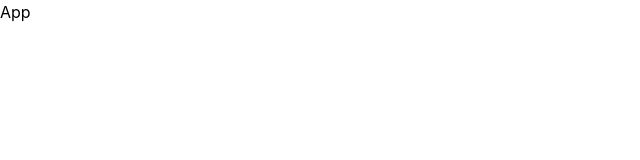
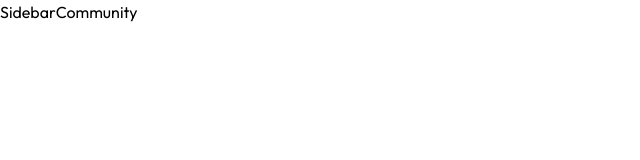
Before and after one commit to Mandeep-Parmar/chatbuddy, a React (Vite) app in the folder client/: page /community in a window 1280 px wide. Shown: the top 160 px of the page, without its empty margins (0-640 px from the left). Built offline with nearby package versions, Linux system fonts and the light colour scheme.

Commit message:
add basic folder structure and setup routes

```diff
--- a/client/src/App.jsx
+++ b/client/src/App.jsx
@@ -1,9 +1,25 @@
-import React from 'react'
+import React from "react";
+import { Routes, Route } from "react-router-dom";
+import Sidebar from "./components/Sidebar";
+import ChatBox from "./components/ChatBox";
+import Credits from "./pages/Credits";
+import Community from "./pages/Community";
 
 const App = () => {
   return (
-    <div>App</div>
-  )
-}
+    <>
+      <div className="dark:bg-gradient-to-b from-[#242124] to-[#000000] dark:text-white">
+        <div className="flex h-screen w-screen">
+          <Sidebar />
+          <Routes>
+            <Route path="/" element={<ChatBox />} />
+            <Route path="/credits" element={<Credits />} />
+            <Route path="/community" element={<Community />} />
+          </Routes>
+        </div>
+      </div>
+    </>
+  );
+};
 
-export default App
+export default App;
--- /dev/null
+++ b/client/src/components/ChatBox.jsx
@@ -0,0 +1,9 @@
+import React from 'react'
+
+const ChatBox = () => {
+  return (
+    <div>ChatBox</div>
+  )
+}
+
+export default ChatBox
--- /dev/null
+++ b/client/src/components/Message.jsx
@@ -0,0 +1,9 @@
+import React from 'react'
+
+const Message = () => {
+  return (
+    <div>Message</div>
+  )
+}
+
+export default Message
--- /dev/null
+++ b/client/src/components/Sidebar.jsx
@@ -0,0 +1,9 @@
+import React from 'react'
+
+const Sidebar = () => {
+  return (
+    <div>Sidebar</div>
+  )
+}
+
+export default Sidebar
--- /dev/null
+++ b/client/src/context/AppContext.jsx
@@ -0,0 +1,11 @@
+import { createContext, useContext } from "react";
+
+const AppContext = createContext();
+
+export const AppContextProvider = ({ children }) => {
+  const value = {};
+
+  return <AppContext.Provider value={value}>{children}</AppContext.Provider>;
+};
+
+export const useAppContext = () => useContext(AppContext);
--- a/client/src/index.css
+++ b/client/src/index.css
@@ -1 +1,17 @@
+@import url("https://fonts.googleapis.com/css2?family=Outfit:wght@100..900&display=swap");
+
 @import "tailwindcss";
+
+@custom-variant dark (&:where(.dark, .dark *));
+
+* {
+  font-family: "Outfit", sans-serif;
+}
+
+@theme {
+  --color-primary: #e6ccff;
+}
+
+::-webkit-scrollbar {
+  display: none;
+}
--- /dev/null
+++ b/client/src/pages/Community.jsx
@@ -0,0 +1,9 @@
+import React from 'react'
+
+const Community = () => {
+  return (
+    <div>Community</div>
+  )
+}
+
+export default Community
--- /dev/null
+++ b/client/src/pages/Credits.jsx
@@ -0,0 +1,9 @@
+import React from 'react'
+
+const Credits = () => {
+  return (
+    <div>Credits</div>
+  )
+}
+
+export default Credits
--- /dev/null
+++ b/client/src/pages/Loading.jsx
@@ -0,0 +1,9 @@
+import React from 'react'
+
+const Loading = () => {
+  return (
+    <div>Loading</div>
+  )
+}
+
+export default Loading
--- /dev/null
+++ b/client/src/pages/Login.jsx
@@ -0,0 +1,9 @@
+import React from 'react'
+
+const Login = () => {
+  return (
+    <div>Login</div>
+  )
+}
+
+export default Login
```
